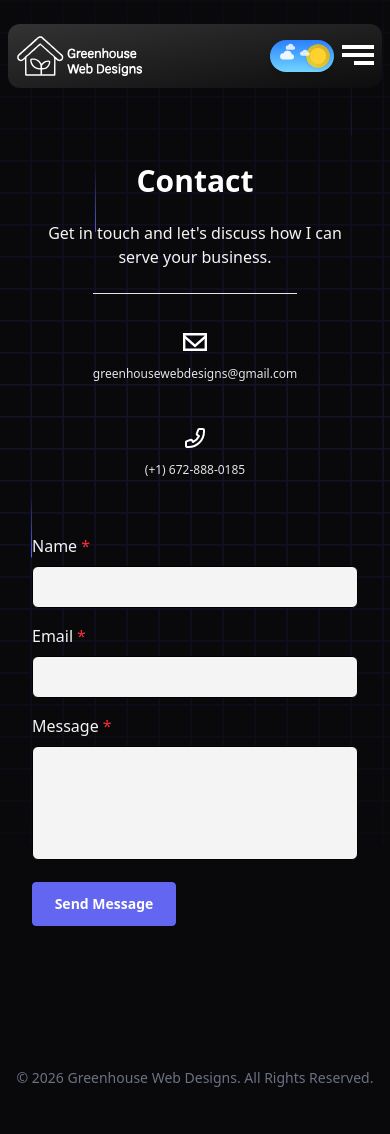
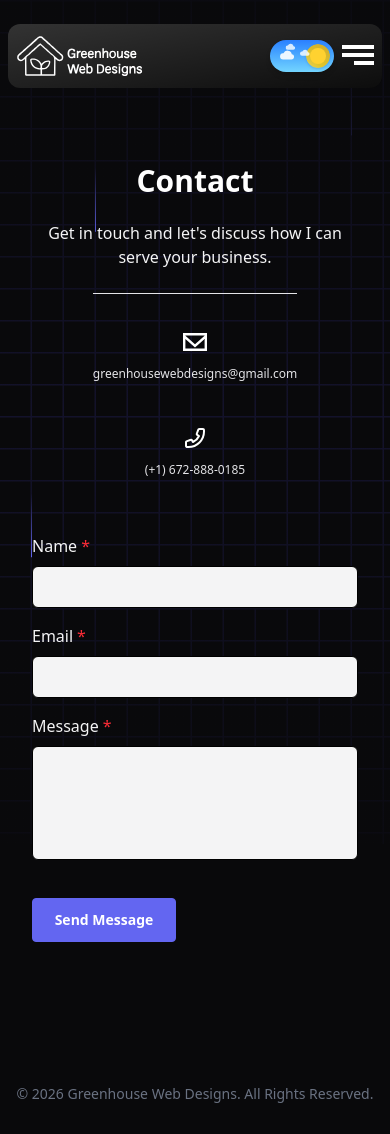
Before and after one commit to jacobadam/greenhousewebdesigns, a Next.js app: page /contact in a window 390 px wide. Built offline with nearby package versions, Linux system fonts and the light colour scheme.

Commit message:
add spacing to form button

```diff
--- a/src/app/contact/page.jsx
+++ b/src/app/contact/page.jsx
@@ -154,9 +154,11 @@ export default function Contact() {
                 />
               </div>
 
-              <FormButton type="submit" disabled={isSubmitting}>
-                {isSubmitting ? "Sending..." : "Send Message"}
-              </FormButton>
+              <div className="mt-8 lg:mt-4">
+                <FormButton type="submit" disabled={isSubmitting}>
+                  {isSubmitting ? "Sending..." : "Send Message"}
+                </FormButton>
+              </div>
             </form>
           </div>
         </div>
```
